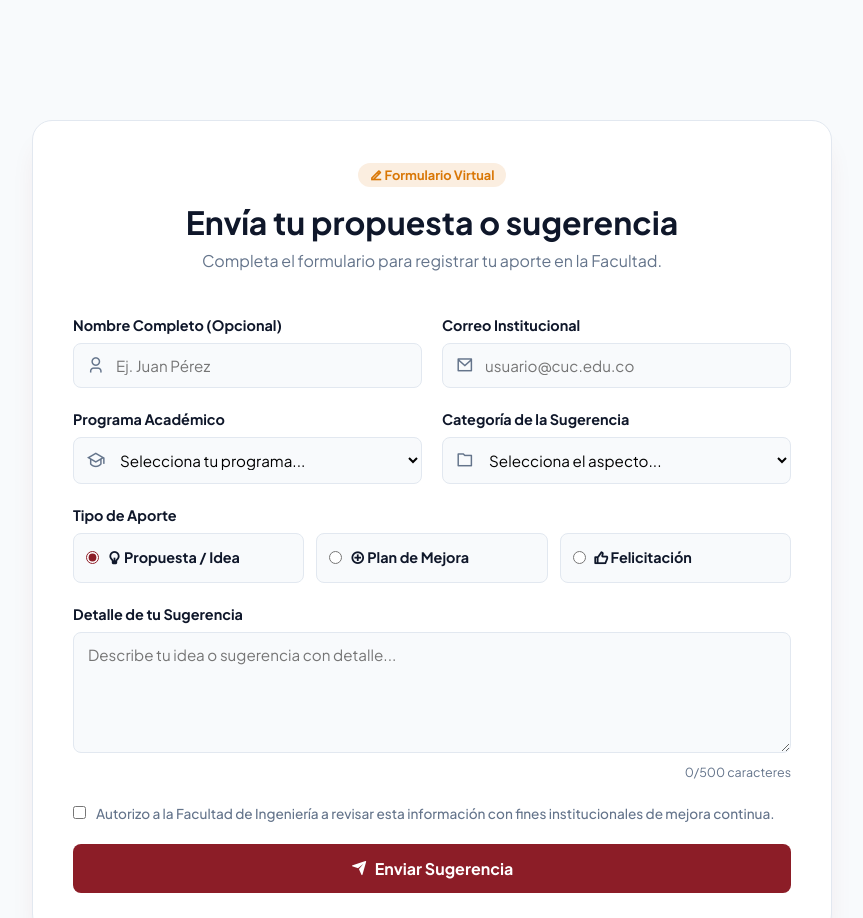
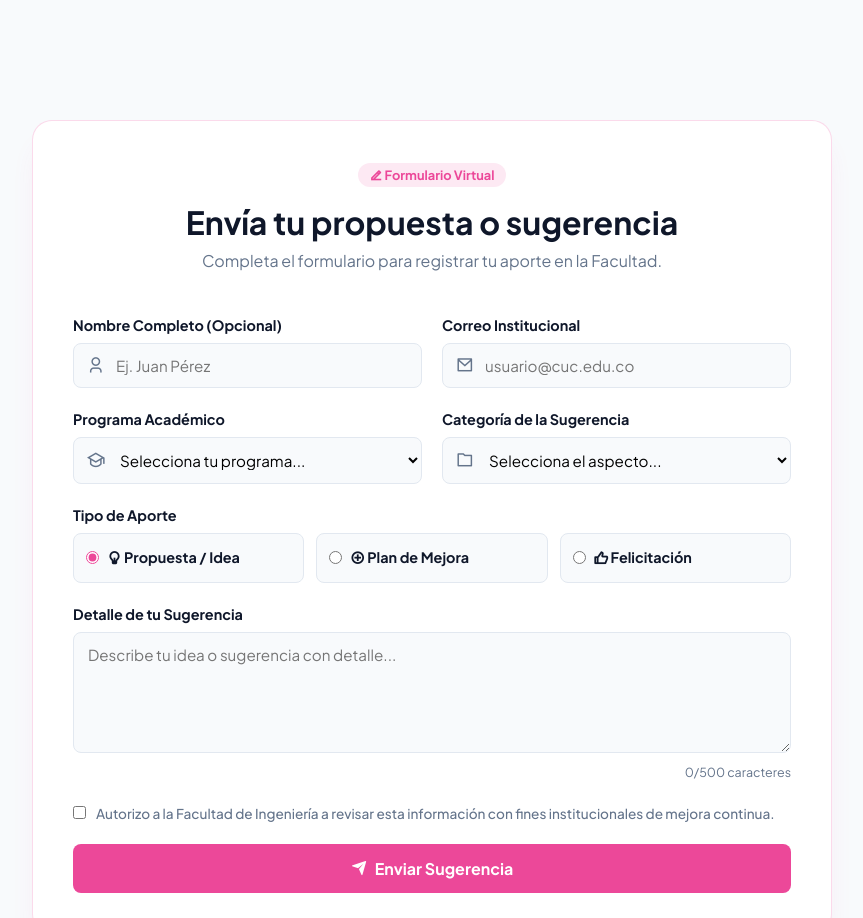
Before and after one commit to neweissa/buzon-cuc-backyardigans, a plain HTML site: page index.html in a window 1280 px wide. Shown: the part 1180-2098 px from the top of the page, without its empty margins (208-1071 px from the left). Drawn offline with nearby package versions, Linux system fonts and the light colour scheme.

Commit message:
style: se cambió el color del formulario a rosa

```diff
--- a/styles.css
+++ b/styles.css
@@ -10,7 +10,7 @@
   --accent-color: #D97706;        /* Tono Acento / Ámbar */
 
   --bg-color: #F8FAFC;            /* Fondo de la Web */
-  --card-bg: #FFFFFF;             /* Fondo de Tarjetas y Formulario */
+  --card-bg: #ffffff;             /* Fondo de Tarjetas y Formulario */
   --text-primary: #1E293B;        /* Texto Principal */
   --text-muted: #64748B;          /* Texto Secundario */
   --border-color: #E2E8F0;        /* Color de Bordes */
@@ -321,18 +321,21 @@ body {
 }
 
 .form-wrapper {
+  --form-accent: #ec4899;
+  --form-accent-dark: #be185d;
+  --form-focus: rgba(236, 72, 153, 0.18);
   background: var(--card-bg);
   padding: 40px;
   border-radius: var(--radius-lg);
-  border: 1px solid var(--border-color);
-  box-shadow: var(--shadow-lg);
+  border: 1px solid rgba(236, 72, 153, 0.2);
+  box-shadow: 0 20px 30px -10px rgba(236, 72, 153, 0.12);
   max-width: 800px;
   margin: 0 auto;
 }
 
 .badge-accent {
-  background: rgba(217, 119, 6, 0.12);
-  color: var(--accent-color);
+  background: rgba(236, 72, 153, 0.12);
+  color: var(--form-accent);
   padding: 4px 12px;
   border-radius: 20px;
   font-size: 0.8rem;
@@ -410,8 +413,8 @@ textarea {
 .input-icon input:focus,
 .input-icon select:focus,
 textarea:focus {
-  border-color: var(--primary-color);
-  box-shadow: 0 0 0 4px var(--focus-ring);
+  border-color: var(--form-accent);
+  box-shadow: 0 0 0 4px var(--form-focus);
   background-color: #FFF;
 }
 
@@ -436,7 +439,7 @@ textarea:focus {
 }
 
 .radio-card input {
-  accent-color: var(--primary-color);
+  accent-color: var(--form-accent);
 }
 
 /* CHECKBOX */
@@ -449,7 +452,7 @@ textarea:focus {
 
 .checkbox-group input {
   margin-top: 3px;
-  accent-color: var(--primary-color);
+  accent-color: var(--form-accent);
 }
 
 .checkbox-group label {
@@ -466,14 +469,14 @@ textarea:focus {
 }
 
 .btn-submit {
-  background-color: var(--primary-color);
+  background-color: var(--form-accent);
   color: white;
   justify-content: center;
   padding: 14px;
 }
 
 .btn-submit:hover {
-  background-color: var(--primary-hover);
+  background-color: var(--form-accent-dark);
 }
 
 .btn-block {
```
